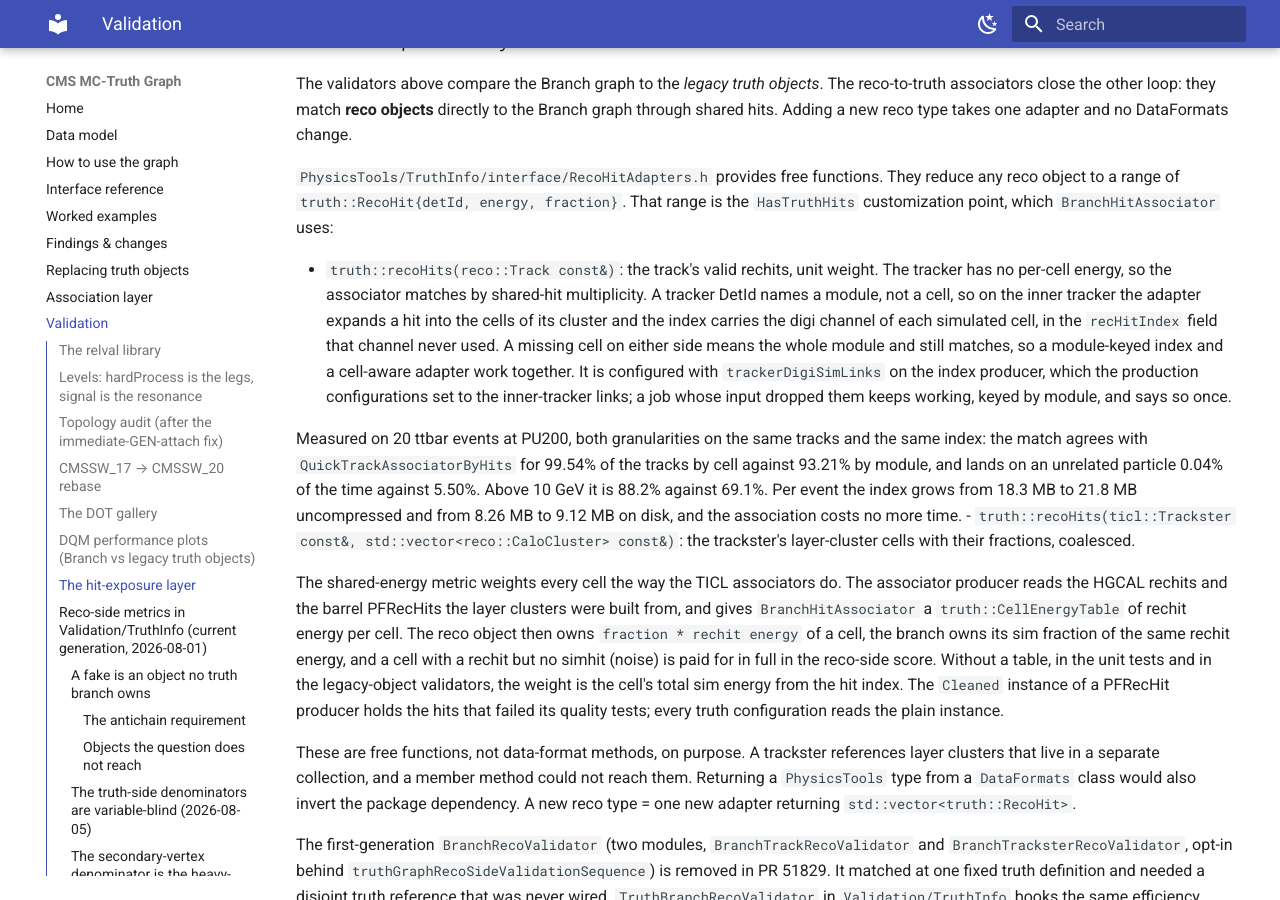
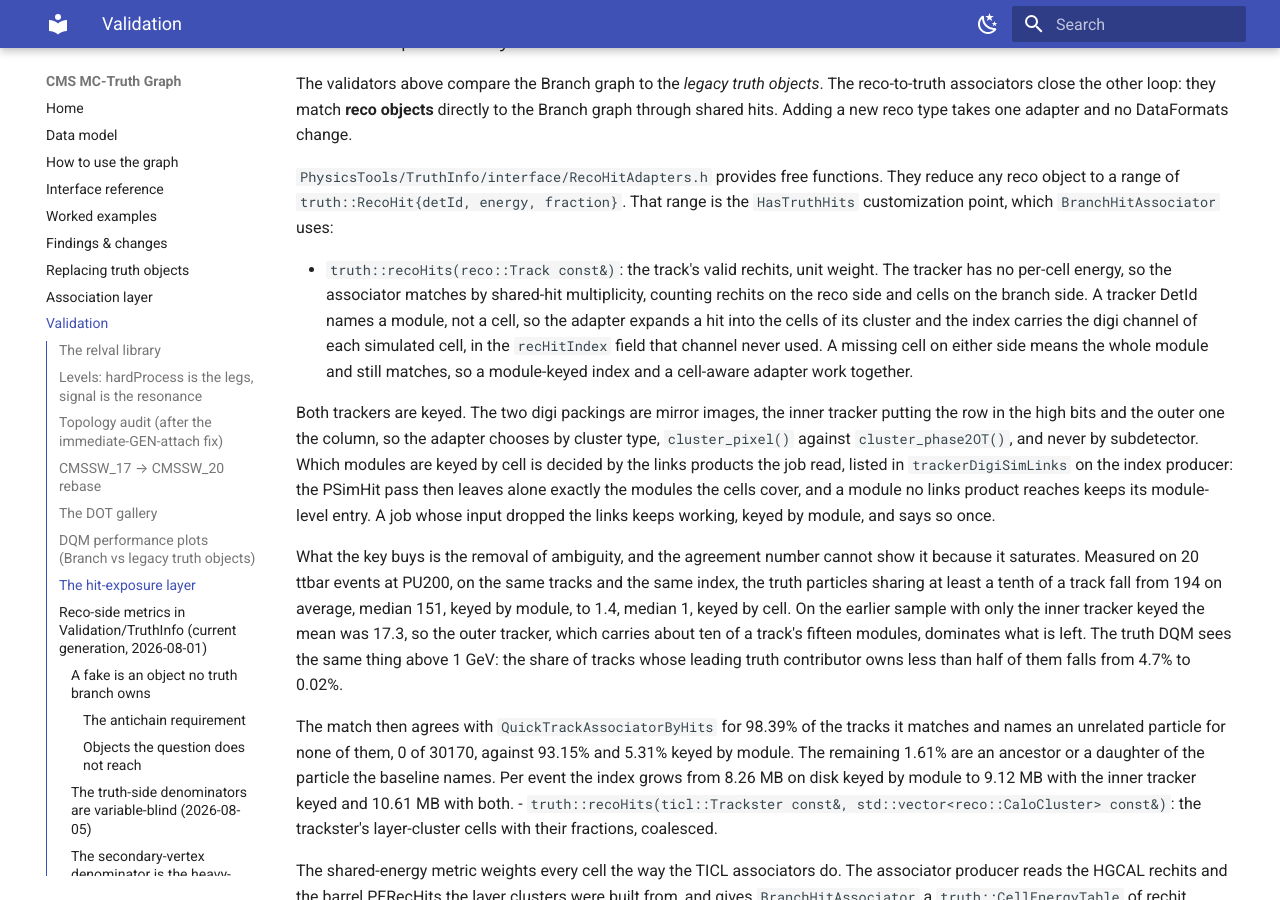
Before and after one commit to felicepantaleo/cms-truth-docs, an MkDocs documentation site: the page built from docs/validation.md, in a window 1280 px wide and 900 px high, scrolled down 5653 px. Built offline with MkDocs 1.6.1 and Material for MkDocs 9.7.7, drawn with Linux system fonts in a browser that asks for light colours.

Commit message:
validation, pileup: the outer tracker truth is keyed by cell too
State what the key removes rather than what it agrees with: the truth particles
sharing at least a tenth of a track fall from 194 keyed by module to 1.4 keyed by
cell, and the outer tracker carries most of that. Record the two digi packings,
that the reco side chooses by cluster type, and that the links products decide
which modules are keyed.

```diff
--- a/docs/validation.md
+++ b/docs/validation.md
@@ -226,22 +226,36 @@ reduce any reco object to a range of `truth::RecoHit{detId, energy, fraction}`.
 range is the `HasTruthHits` customization point, which `BranchHitAssociator` uses:
 
 - `truth::recoHits(reco::Track const&)`: the track's valid rechits, unit weight. The
-  tracker has no per-cell energy, so the associator matches by shared-hit
-  multiplicity. A tracker DetId names a module, not a cell, so on the inner tracker
-  the adapter expands a hit into the cells of its cluster and the index carries the
-  digi channel of each simulated cell, in the `recHitIndex` field that channel never
-  used. A missing cell on either side means the whole module and still matches, so a
-  module-keyed index and a cell-aware adapter work together. It is configured with
-  `trackerDigiSimLinks` on the index producer, which the production configurations set
-  to the inner-tracker links; a job whose input dropped them keeps working, keyed by
-  module, and says so once.
+  tracker has no per-cell energy, so the associator matches by shared-hit multiplicity,
+  counting rechits on the reco side and cells on the branch side. A tracker DetId names
+  a module, not a cell, so the adapter expands a hit into the cells of its cluster and
+  the index carries the digi channel of each simulated cell, in the `recHitIndex` field
+  that channel never used. A missing cell on either side means the whole module and
+  still matches, so a module-keyed index and a cell-aware adapter work together.
 
-  Measured on 20 ttbar events at PU200, both granularities on the same tracks and the
-  same index: the match agrees with `QuickTrackAssociatorByHits` for 99.54% of the
-  tracks by cell against 93.21% by module, and lands on an unrelated particle 0.04%
-  of the time against 5.50%. Above 10 GeV it is 88.2% against 69.1%. Per event the index
-  grows from 18.3 MB to 21.8 MB uncompressed and from 8.26 MB to 9.12 MB on disk, and
-  the association costs no more time.
+  Both trackers are keyed. The two digi packings are mirror images, the inner tracker
+  putting the row in the high bits and the outer one the column, so the adapter chooses
+  by cluster type, `cluster_pixel()` against `cluster_phase2OT()`, and never by
+  subdetector. Which modules are keyed by cell is decided by the links products the job
+  read, listed in `trackerDigiSimLinks` on the index producer: the PSimHit pass then
+  leaves alone exactly the modules the cells cover, and a module no links product
+  reaches keeps its module-level entry. A job whose input dropped the links keeps
+  working, keyed by module, and says so once.
+
+  What the key buys is the removal of ambiguity, and the agreement number cannot show it
+  because it saturates. Measured on 20 ttbar events at PU200, on the same tracks and the
+  same index, the truth particles sharing at least a tenth of a track fall from 194 on
+  average, median 151, keyed by module, to 1.4, median 1, keyed by cell. On the earlier
+  sample with only the inner tracker keyed the mean was 17.3, so the outer tracker, which
+  carries about ten of a track's fifteen modules, dominates what is left. The truth DQM
+  sees the same thing above 1 GeV: the share of tracks whose leading truth contributor
+  owns less than half of them falls from 4.7% to 0.02%.
+
+  The match then agrees with `QuickTrackAssociatorByHits` for 98.39% of the tracks it
+  matches and names an unrelated particle for none of them, 0 of 30170, against 93.15%
+  and 5.31% keyed by module. The remaining 1.61% are an ancestor or a daughter of the
+  particle the baseline names. Per event the index grows from 8.26 MB on disk keyed by
+  module to 9.12 MB with the inner tracker keyed and 10.61 MB with both.
 - `truth::recoHits(ticl::Trackster const&, std::vector<reco::CaloCluster> const&)`:
   the trackster's layer-cluster cells with their fractions, coalesced.
 
```
Also changed, not shown: docs/pileup.md (+3 -3 lines).
